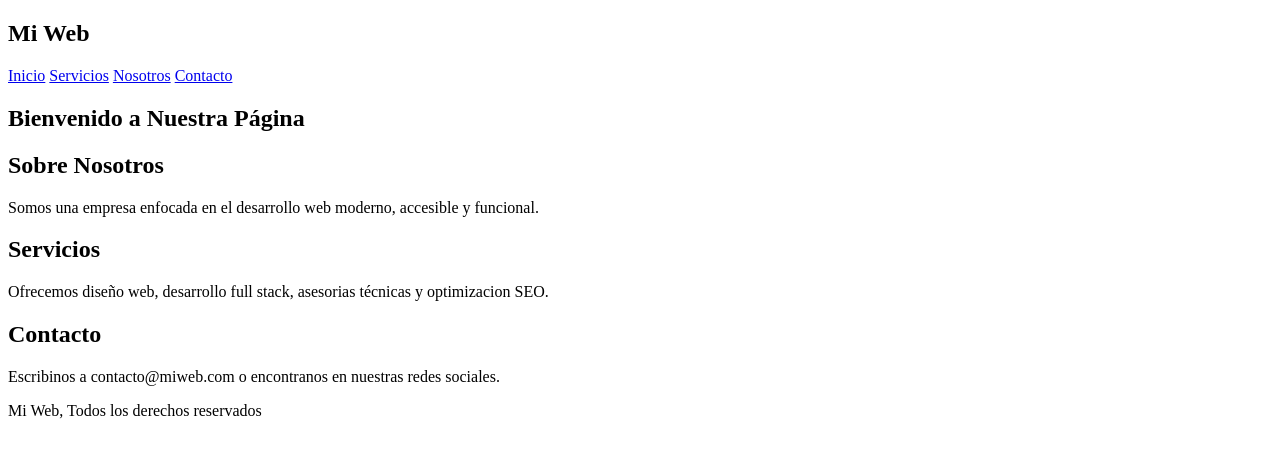
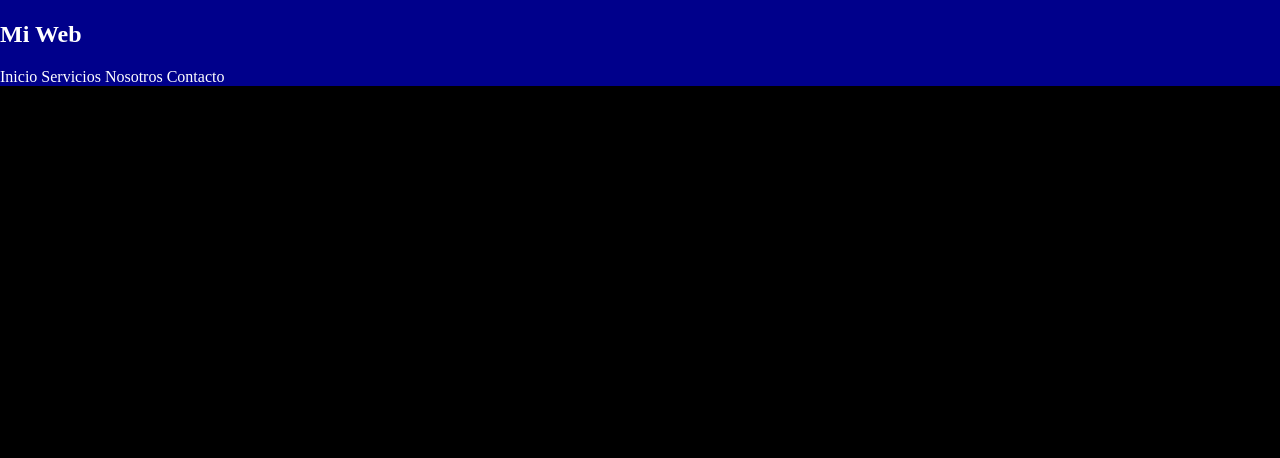
Before and after one commit to Mauri03009/MiWeb, a plain HTML site: page index.html in a window 1280 px wide. Drawn offline with Linux system fonts and the light colour scheme.

Commit message:
Cree el css con modificaciones basicas

```diff
--- a/css/style.css
+++ b/css/style.css
@@ -0,0 +1,18 @@
+
+body{
+    margin: 0;
+    padding: 0;
+    background-color: black;
+}
+
+header{
+    margin: 0px;
+    padding-top: 1px;
+    background-color: darkblue;
+    color: white;
+}
+
+header a{
+    color: white;
+    text-decoration: none;
+}
--- a/index.html
+++ b/index.html
@@ -3,6 +3,7 @@
 <head>
     <meta charset="UTF-8">
     <meta name="viewport" content="width=device-width, initial-scale=1.0">
+    <link rel="stylesheet" href="./css/style.css">
     <title>Document</title>
 </head>
 <body>
```
